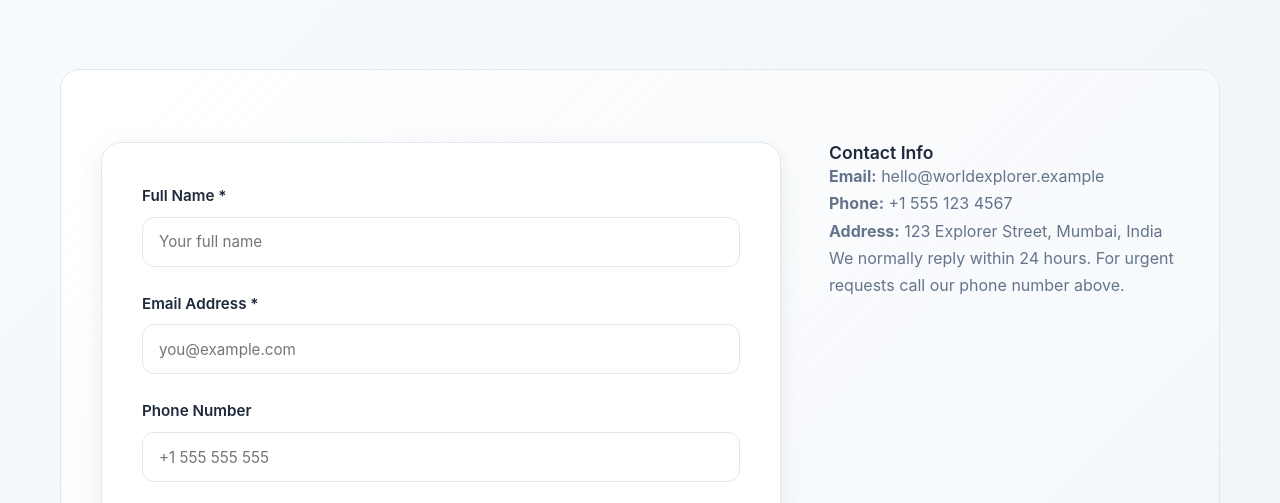
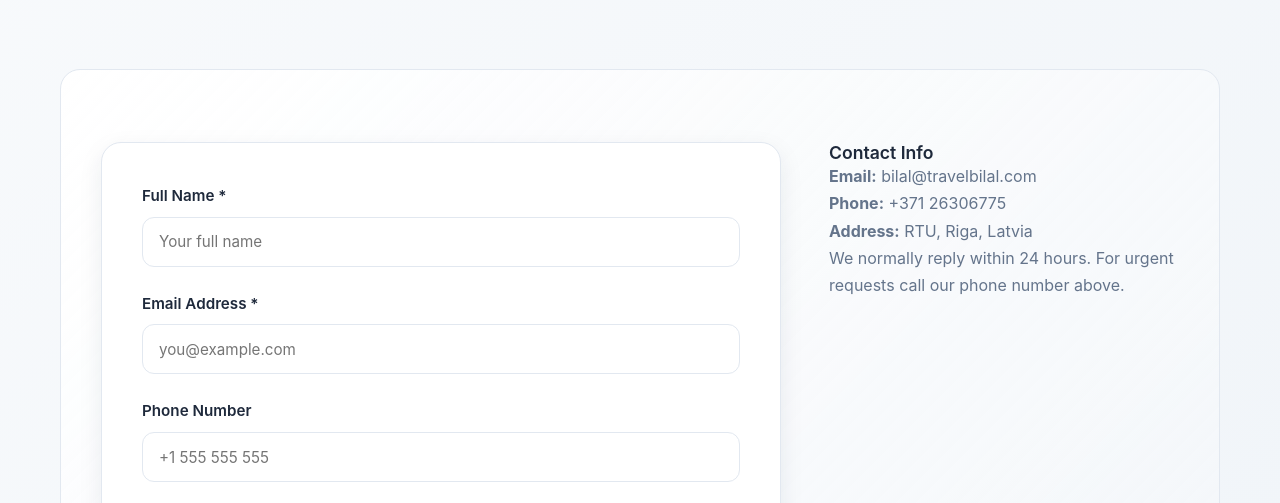
Before and after one commit to T-rudra/Billu-site, a plain HTML site: page contact.html in a window 1280 px wide. Shown: the part 241-744 px from the top of the page. Drawn offline with Linux system fonts and the light colour scheme.

Commit message:
Done again

```diff
--- a/contact.html
+++ b/contact.html
@@ -80,9 +80,9 @@
 
         <aside class="contact-info">
           <h3>Contact Info</h3>
-          <p><strong>Email:</strong> hello@worldexplorer.example</p>
-          <p><strong>Phone:</strong> +1 555 123 4567</p>
-          <p><strong>Address:</strong> 123 Explorer Street, Mumbai, India</p>
+          <p><strong>Email:</strong> bilal@travelbilal.com</p>
+          <p><strong>Phone:</strong> +371 26306775</p>
+          <p><strong>Address:</strong> RTU, Riga, Latvia</p>
           <p>We normally reply within 24 hours. For urgent requests call our phone number above.</p>
         </aside>
       </div>
```
